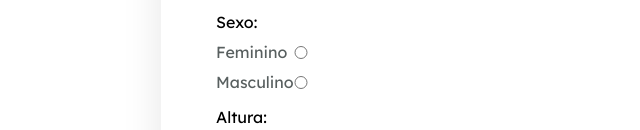
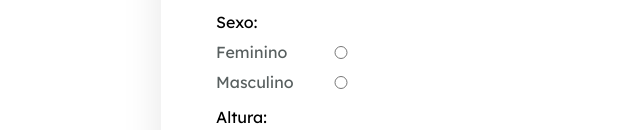
Before and after one commit to nishidanaomi/AELP, a website: page PesoIdeal_Hosp_Einstein/index.html in a window 1280 px wide. Shown: the part 814-944 px from the top of the page, 99-739 px from the left. Drawn offline with Linux system fonts and the light colour scheme.

Commit message:
terceira versão

```diff
--- a/PesoIdeal_Hosp_Einstein/styles/style.css
+++ b/PesoIdeal_Hosp_Einstein/styles/style.css
@@ -194,7 +194,7 @@ header {
 .radio-sexo input[type=radio] { /* tentando alinhar o input */
     position: absolute; /* flutua o elemento */
     margin-top: 4px;
-    margin-left: -240px; /* movendo pra direita, achei essa dica no stackoverflow */
+    margin-left: -200px; /* movendo pra direita, achei essa dica no stackoverflow */
 }
 
 .radio-sexo input[type="radio"]:checked + label {
```
